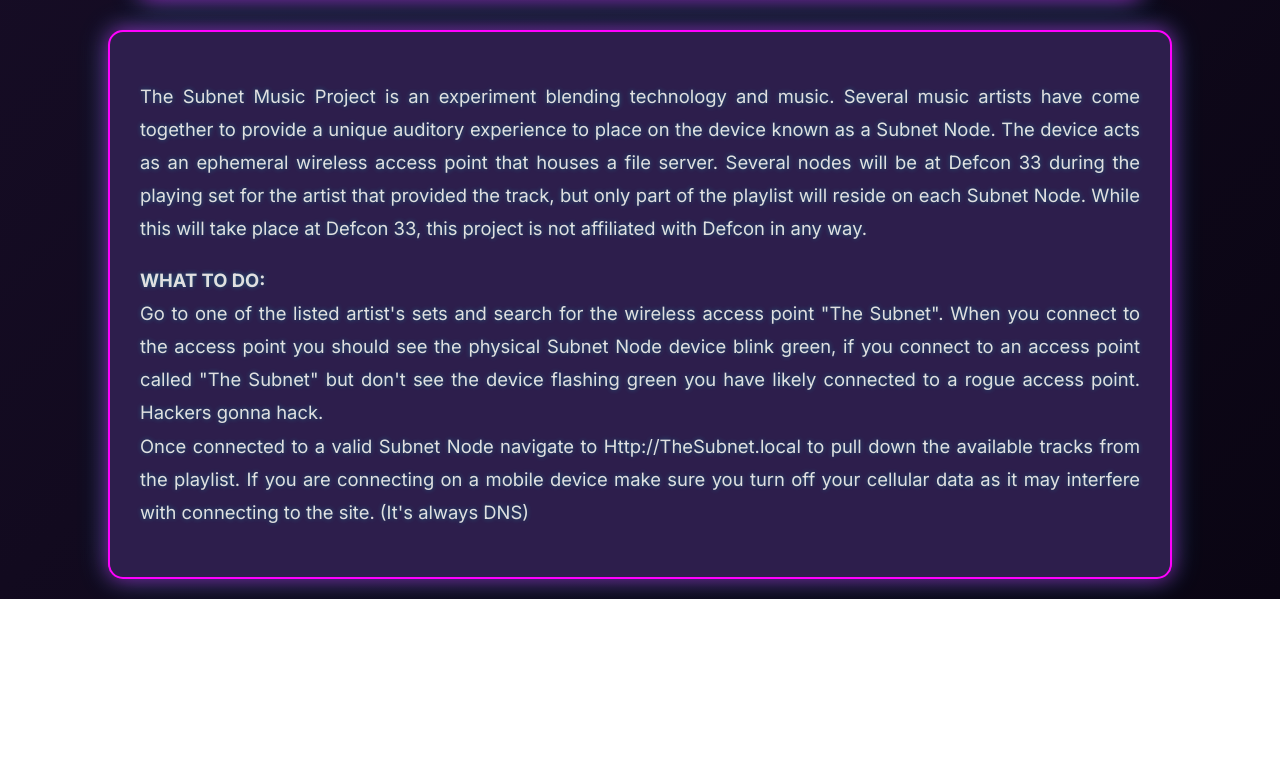
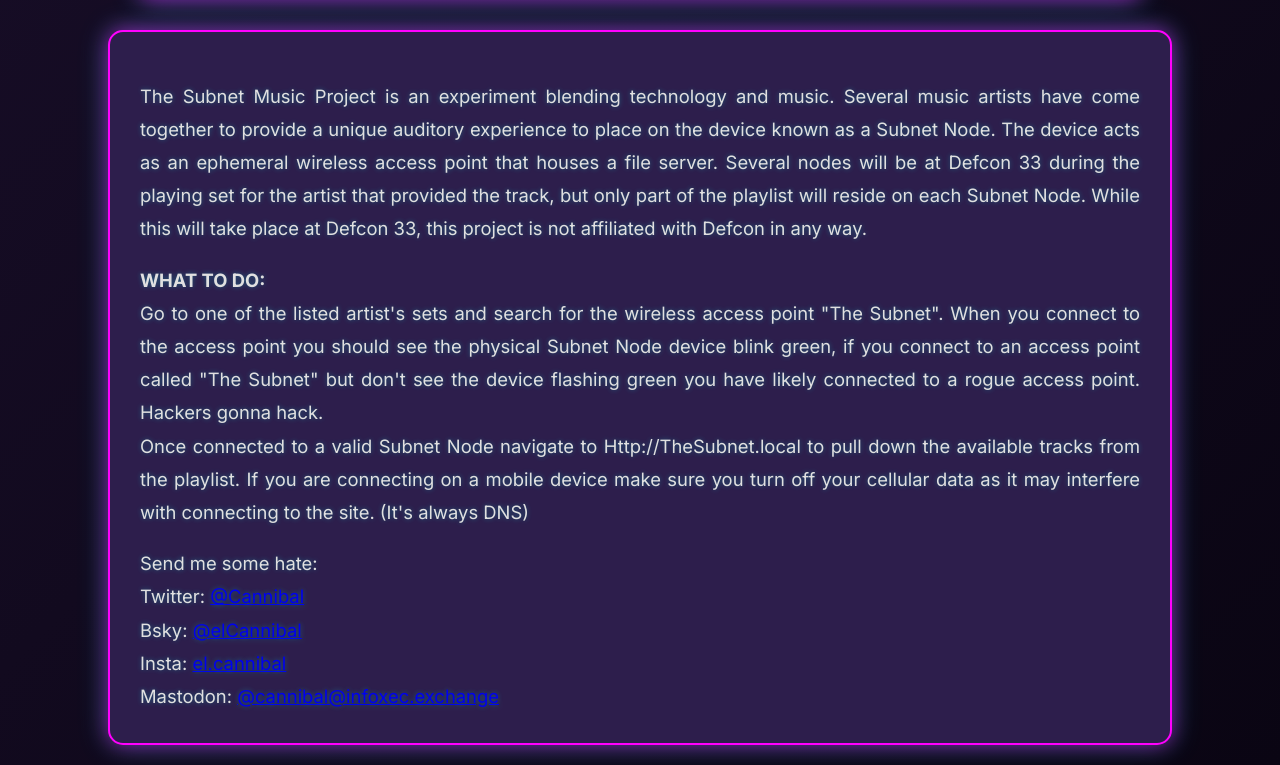
Before and after one commit to thesubnetmusicproject/TheSubnet, a plain HTML site: page index.html in a window 1280 px wide. Shown: the part 704-1469 px from the top of the page. Before the commit the page ends 1303 px from the top, so only its background shows below. Drawn offline with Linux system fonts and the light colour scheme.

Commit message:
Update index.html

```diff
--- a/index.html
+++ b/index.html
@@ -252,6 +252,11 @@
             <br>
         Go to one of the listed artist's sets and search for the wireless access point "The Subnet". When you connect to the access point you should see the physical Subnet Node device blink green, if you connect to an access point called "The Subnet" but don't see the device flashing green you have likely connected to a rogue access point. Hackers gonna hack.<br>
         Once connected to a valid Subnet Node navigate to Http://TheSubnet.local to pull down the available tracks from the playlist. If you are connecting on a mobile device make sure you turn off your cellular data as it may interfere with connecting to the site. (It's always DNS)</p>
+        Send me some hate:<br>
+        Twitter: <a href="https://x.com/Cannibal">@Cannibal</a><br>
+        Bsky: <a href="https://bsky.app/profile/elcannibal.bsky.social">@elCannibal</a><br>
+        Insta: <a href="https://www.instagram.com/el.cannibal/">el.cannibal</a><br>
+        Mastodon: <a href="https://infosec.exchange/@cannibal">@cannibal@infoxec.exchange</a><br>
     </div>
 
     <!-- Copy confirmation message -->
```
